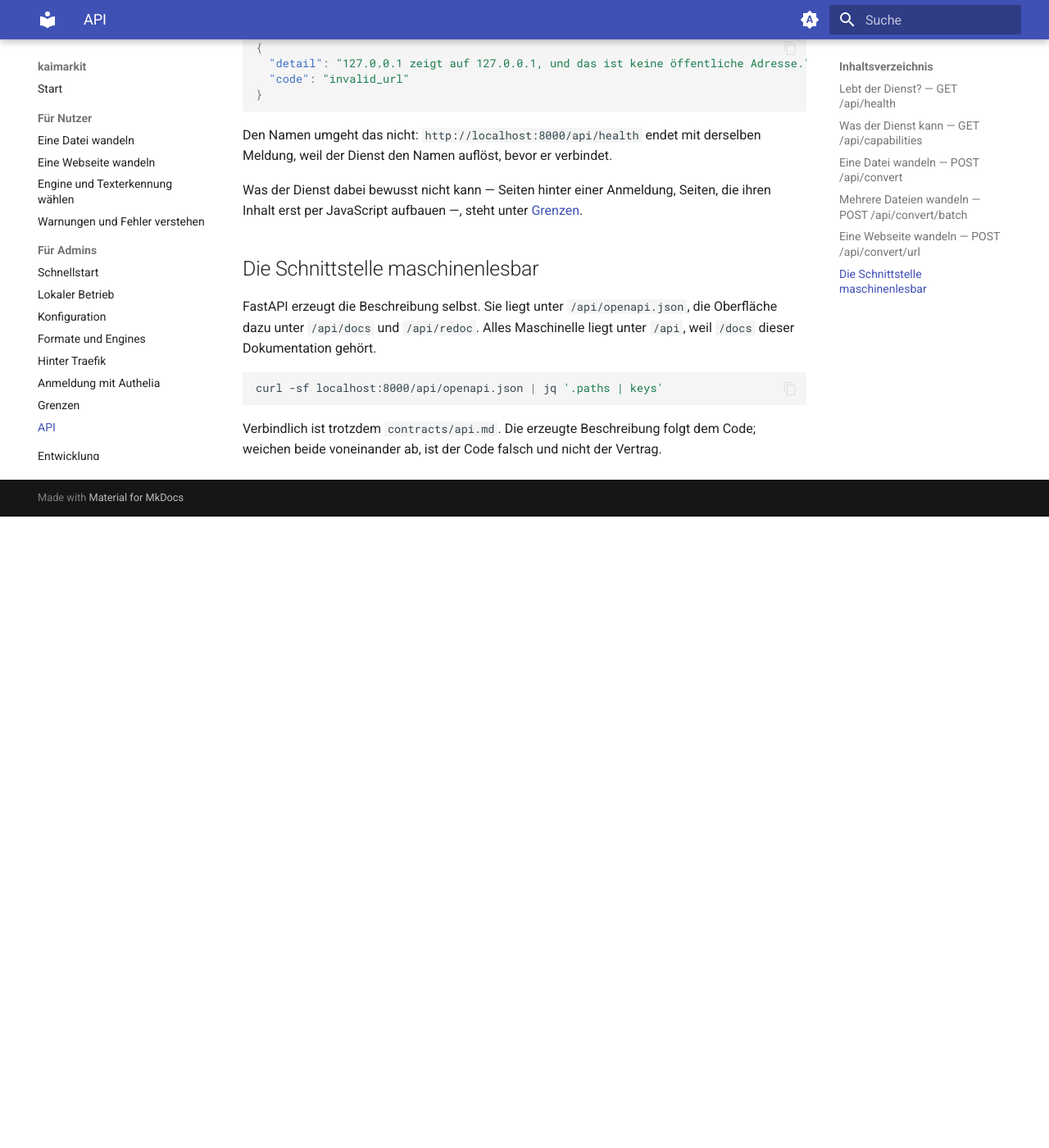
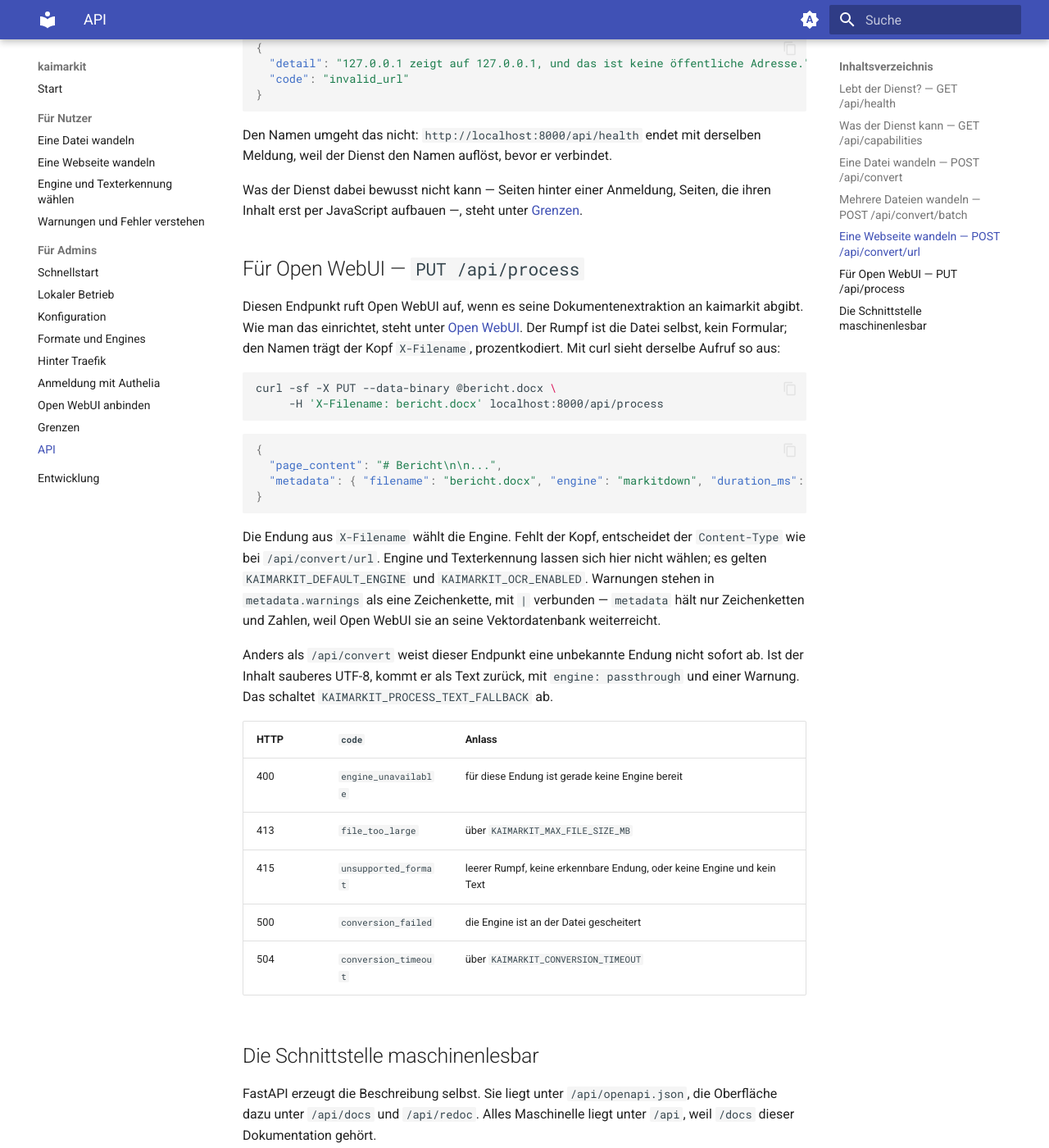
Before and after one commit to 0x2e6b6169/kaimarkit, an MkDocs documentation site: the page built from docs/admin/api.md, in a window 1280 px wide and 1400 px high, scrolled down 5041 px. Shown: the whole window at 82% size. Built offline with MkDocs 1.6.1 and Material for MkDocs 9.7.7, drawn with Linux system fonts in a browser that asks for light colours; the version menu is left out; before the commit the page ends 5671 px from its top, so only the background shows below that.

Commit message:
docs(process): Open WebUI page, contract, config and API reference

````diff
--- a/docs/admin/api.md
+++ b/docs/admin/api.md
@@ -227,6 +227,44 @@ Meldung, weil der Dienst den Namen auflöst, bevor er verbindet.
 Was der Dienst dabei bewusst nicht kann — Seiten hinter einer Anmeldung, Seiten, die
 ihren Inhalt erst per JavaScript aufbauen —, steht unter [Grenzen](grenzen.md).
 
+## Für Open WebUI — `PUT /api/process`
+
+Diesen Endpunkt ruft Open WebUI auf, wenn es seine Dokumentenextraktion an
+kaimarkit abgibt. Wie man das einrichtet, steht unter [Open WebUI](openwebui.md).
+Der Rumpf ist die Datei selbst, kein Formular; den Namen trägt der Kopf
+`X-Filename`, prozentkodiert. Mit curl sieht derselbe Aufruf so aus:
+
+```bash
+curl -sf -X PUT --data-binary @bericht.docx \
+     -H 'X-Filename: bericht.docx' localhost:8000/api/process
+```
+
+```json
+{
+  "page_content": "# Bericht\n\n...",
+  "metadata": { "filename": "bericht.docx", "engine": "markitdown", "duration_ms": 85 }
+}
+```
+
+Die Endung aus `X-Filename` wählt die Engine. Fehlt der Kopf, entscheidet der
+`Content-Type` wie bei `/api/convert/url`. Engine und Texterkennung lassen sich hier
+nicht wählen; es gelten `KAIMARKIT_DEFAULT_ENGINE` und `KAIMARKIT_OCR_ENABLED`.
+Warnungen stehen in `metadata.warnings` als eine Zeichenkette, mit ` | ` verbunden —
+`metadata` hält nur Zeichenketten und Zahlen, weil Open WebUI sie an seine
+Vektordatenbank weiterreicht.
+
+Anders als `/api/convert` weist dieser Endpunkt eine unbekannte Endung nicht sofort
+ab. Ist der Inhalt sauberes UTF-8, kommt er als Text zurück, mit `engine:
+passthrough` und einer Warnung. Das schaltet `KAIMARKIT_PROCESS_TEXT_FALLBACK` ab.
+
+| HTTP | `code` | Anlass |
+|---|---|---|
+| 400 | `engine_unavailable` | für diese Endung ist gerade keine Engine bereit |
+| 413 | `file_too_large` | über `KAIMARKIT_MAX_FILE_SIZE_MB` |
+| 415 | `unsupported_format` | leerer Rumpf, keine erkennbare Endung, oder keine Engine und kein Text |
+| 500 | `conversion_failed` | die Engine ist an der Datei gescheitert |
+| 504 | `conversion_timeout` | über `KAIMARKIT_CONVERSION_TIMEOUT` |
+
 ## Die Schnittstelle maschinenlesbar
 
 FastAPI erzeugt die Beschreibung selbst. Sie liegt unter `/api/openapi.json`, die
--- a/mkdocs.yml
+++ b/mkdocs.yml
@@ -87,6 +87,7 @@ nav:
       - Formate und Engines: admin/formate.md
       - Hinter Traefik: admin/traefik.md
       - Anmeldung mit Authelia: admin/authelia.md
+      - Open WebUI anbinden: admin/openwebui.md
       - Grenzen: admin/grenzen.md
       - API: admin/api.md
   - Entwicklung: entwicklung.md
````
Also changed, not shown: contracts/api.md (+75 -0 lines), docs/admin/konfiguration.md (+1 -0 lines), docs/admin/openwebui.md (added, +84 -0 lines), 2 other files.
